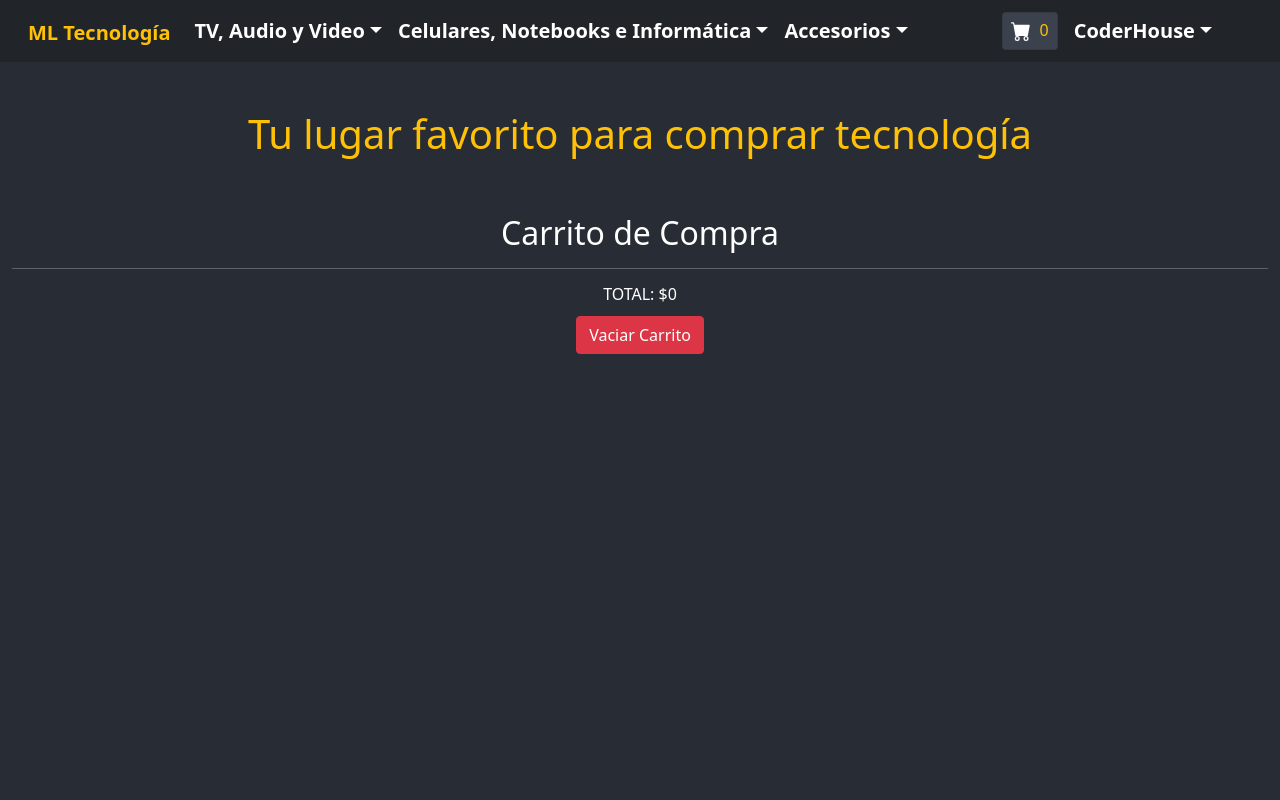
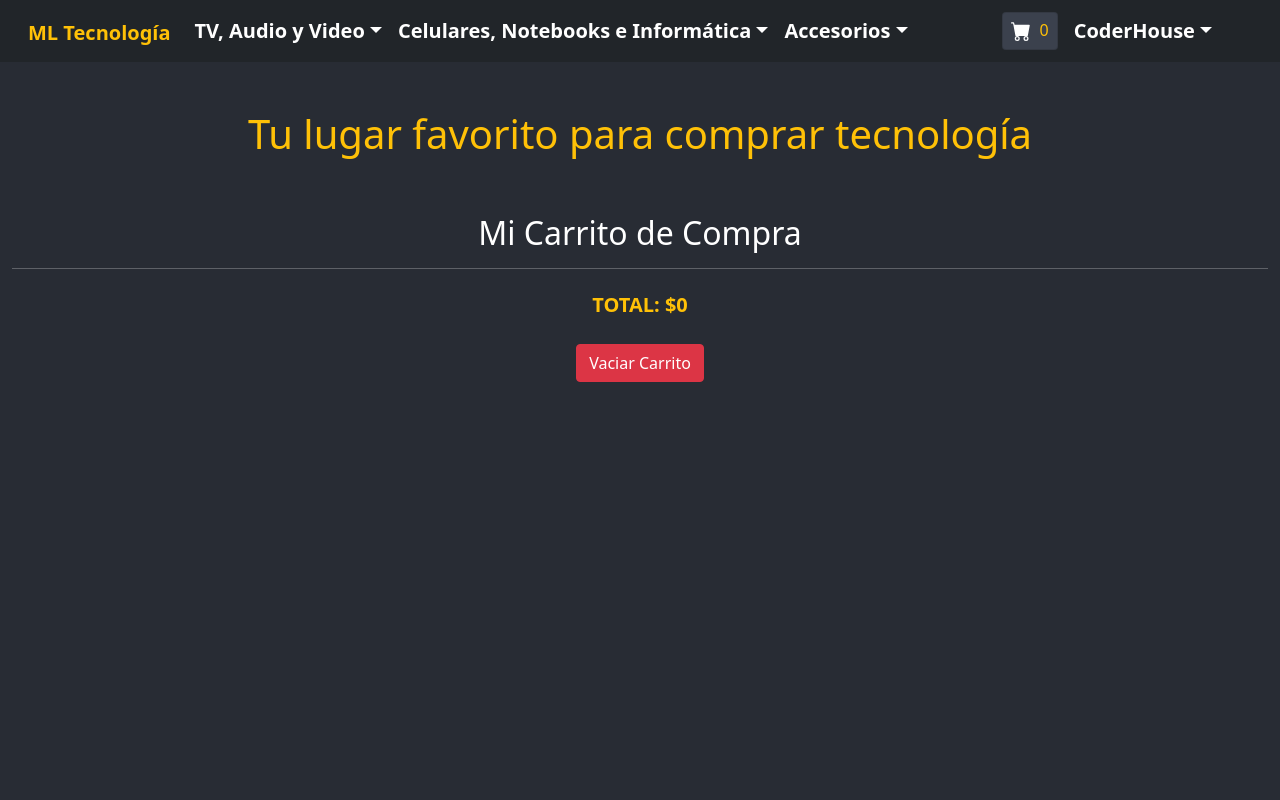
Before and after one commit to Macalui00/ml-tecnologia, a React (Create React App) app: page /cart in a window 1280 px wide. Shown: the top 800 px of the page. Built offline with nearby package versions, Linux system fonts and the light colour scheme.

Commit message:
update cart

```diff
--- a/src/components/Cart/Cart.js
+++ b/src/components/Cart/Cart.js
@@ -12,7 +12,7 @@ const Cart = () => {
 
     return (
         <Container className="my-5 container-sm">
-            <h2>Carrito de Compra</h2>
+            <h2>Mi Carrito de Compra</h2>
             <hr/>
             <div className="text-left">
             {
@@ -29,7 +29,7 @@ const Cart = () => {
                     <CartDetail key={item.id} item={item} setTotalPrecio={setTotalPrecio}/>
                 ))
             }</div>
-            <h4>TOTAL: ${totalPrecio}</h4>
+            <h4 className="fs-5 text-warning fw-bold my-4">TOTAL: ${totalPrecio}</h4>
             <Button onClick={emptyCart} className="btn btn-danger">Vaciar Carrito</Button>
 
         </Container>
```
